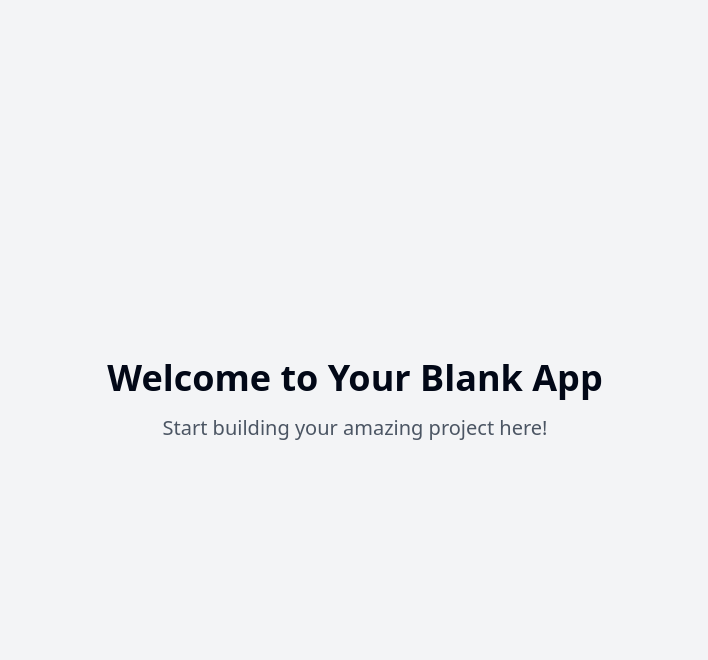
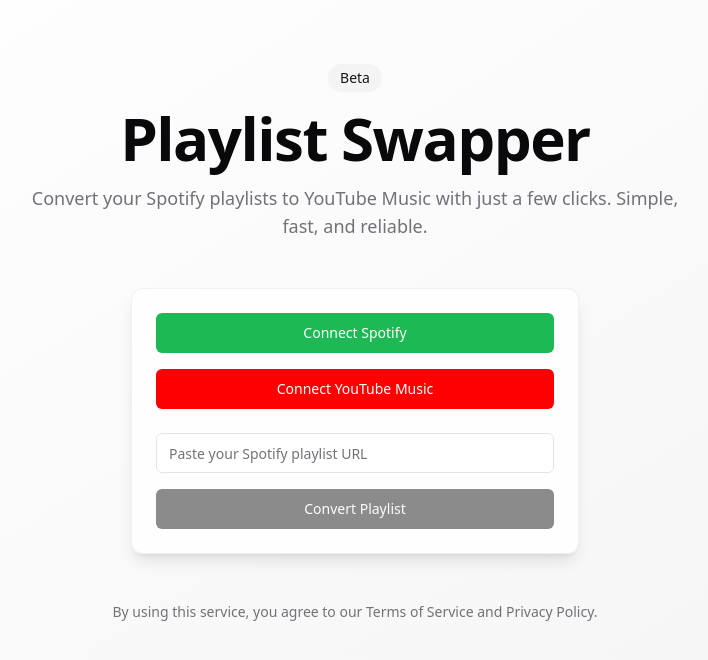
Before and after one commit to oleksiikomar/playlist-swapper, a React (Vite) app: page / in a window 1280 px wide. Shown: the top 660 px of the page, without its empty margins (285-993 px from the left). Built offline with nearby package versions, Linux system fonts and the light colour scheme.

Commit message:
Add Spotify to YouTube Music playlist converter
This commit implements a web application that converts Spotify playlists to YouTube Music playlists.  The app will require user login to both Spotify and YouTube Music accounts, and a Spotify playlist link as input.

```diff
--- a/src/index.css
+++ b/src/index.css
@@ -1,3 +1,6 @@
+
+@import url('https://fonts.googleapis.com/css2?family=Inter:wght@400;500;600;700&display=swap');
+
 @tailwind base;
 @tailwind components;
 @tailwind utilities;
@@ -5,88 +8,47 @@
 @layer base {
   :root {
     --background: 0 0% 100%;
-    --foreground: 222.2 84% 4.9%;
-
+    --foreground: 240 10% 3.9%;
     --card: 0 0% 100%;
-    --card-foreground: 222.2 84% 4.9%;
-
+    --card-foreground: 240 10% 3.9%;
     --popover: 0 0% 100%;
-    --popover-foreground: 222.2 84% 4.9%;
-
-    --primary: 222.2 47.4% 11.2%;
-    --primary-foreground: 210 40% 98%;
-
-    --secondary: 210 40% 96.1%;
-    --secondary-foreground: 222.2 47.4% 11.2%;
-
-    --muted: 210 40% 96.1%;
-    --muted-foreground: 215.4 16.3% 46.9%;
-
-    --accent: 210 40% 96.1%;
-    --accent-foreground: 222.2 47.4% 11.2%;
-
+    --popover-foreground: 240 10% 3.9%;
+    --primary: 240 5.9% 10%;
+    --primary-foreground: 0 0% 98%;
+    --secondary: 240 4.8% 95.9%;
+    --secondary-foreground: 240 5.9% 10%;
+    --muted: 240 4.8% 95.9%;
+    --muted-foreground: 240 3.8% 46.1%;
+    --accent: 240 4.8% 95.9%;
+    --accent-foreground: 240 5.9% 10%;
     --destructive: 0 84.2% 60.2%;
-    --destructive-foreground: 210 40% 98%;
-
-    --border: 214.3 31.8% 91.4%;
-    --input: 214.3 31.8% 91.4%;
-    --ring: 222.2 84% 4.9%;
-
-    --radius: 0.5rem;
-
-    --sidebar-background: 0 0% 98%;
-
-    --sidebar-foreground: 240 5.3% 26.1%;
-
-    --sidebar-primary: 240 5.9% 10%;
-
-    --sidebar-primary-foreground: 0 0% 98%;
-
-    --sidebar-accent: 240 4.8% 95.9%;
-
-    --sidebar-accent-foreground: 240 5.9% 10%;
-
-    --sidebar-border: 220 13% 91%;
-
-    --sidebar-ring: 217.2 91.2% 59.8%;
+    --destructive-foreground: 0 0% 98%;
+    --border: 240 5.9% 90%;
+    --input: 240 5.9% 90%;
+    --ring: 240 5.9% 10%;
+    --radius: 0.75rem;
   }
 
   .dark {
-    --background: 222.2 84% 4.9%;
-    --foreground: 210 40% 98%;
-
-    --card: 222.2 84% 4.9%;
-    --card-foreground: 210 40% 98%;
-
-    --popover: 222.2 84% 4.9%;
-    --popover-foreground: 210 40% 98%;
-
-    --primary: 210 40% 98%;
-    --primary-foreground: 222.2 47.4% 11.2%;
-
-    --secondary: 217.2 32.6% 17.5%;
-    --secondary-foreground: 210 40% 98%;
-
-    --muted: 217.2 32.6% 17.5%;
-    --muted-foreground: 215 20.2% 65.1%;
-
-    --accent: 217.2 32.6% 17.5%;
-    --accent-foreground: 210 40% 98%;
-
+    --background: 240 10% 3.9%;
+    --foreground: 0 0% 98%;
+    --card: 240 10% 3.9%;
+    --card-foreground: 0 0% 98%;
+    --popover: 240 10% 3.9%;
+    --popover-foreground: 0 0% 98%;
+    --primary: 0 0% 98%;
+    --primary-foreground: 240 5.9% 10%;
+    --secondary: 240 3.7% 15.9%;
+    --secondary-foreground: 0 0% 98%;
+    --muted: 240 3.7% 15.9%;
+    --muted-foreground: 240 5% 64.9%;
+    --accent: 240 3.7% 15.9%;
+    --accent-foreground: 0 0% 98%;
     --destructive: 0 62.8% 30.6%;
-    --destructive-foreground: 210 40% 98%;
-
-    --border: 217.2 32.6% 17.5%;
-    --input: 217.2 32.6% 17.5%;
-    --ring: 212.7 26.8% 83.9%;
-    --sidebar-background: 240 5.9% 10%;
-    --sidebar-foreground: 240 4.8% 95.9%;
-    --sidebar-primary: 224.3 76.3% 48%;
-    --sidebar-primary-foreground: 0 0% 100%;
-    --sidebar-accent: 240 3.7% 15.9%;
-    --sidebar-accent-foreground: 240 4.8% 95.9%;
-    --sidebar-border: 240 3.7% 15.9%;
-    --sidebar-ring: 217.2 91.2% 59.8%;
+    --destructive-foreground: 0 0% 98%;
+    --border: 240 3.7% 15.9%;
+    --input: 240 3.7% 15.9%;
+    --ring: 240 4.9% 83.9%;
   }
 }
 
@@ -94,8 +56,13 @@
   * {
     @apply border-border;
   }
-
   body {
-    @apply bg-background text-foreground;
+    @apply bg-background text-foreground font-sans antialiased;
+    font-feature-settings: "rlig" 1, "calt" 1;
   }
 }
+
+.backdrop-blur-sm {
+  backdrop-filter: blur(8px);
+  -webkit-backdrop-filter: blur(8px);
+}
--- a/src/pages/Index.tsx
+++ b/src/pages/Index.tsx
@@ -1,11 +1,101 @@
-// Update this page (the content is just a fallback if you fail to update the page)
+
+import { Button } from "@/components/ui/button";
+import { Card } from "@/components/ui/card";
+import { Input } from "@/components/ui/input";
+import { useToast } from "@/hooks/use-toast";
+import { useState } from "react";
 
 const Index = () => {
+  const { toast } = useToast();
+  const [playlistUrl, setPlaylistUrl] = useState("");
+  const [isLoading, setIsLoading] = useState(false);
+
+  const handleSpotifyAuth = () => {
+    toast({
+      title: "Coming Soon",
+      description: "Spotify authentication will be implemented in the next update.",
+    });
+  };
+
+  const handleYouTubeAuth = () => {
+    toast({
+      title: "Coming Soon",
+      description: "YouTube Music authentication will be implemented in the next update.",
+    });
+  };
+
+  const handleSubmit = (e: React.FormEvent) => {
+    e.preventDefault();
+    setIsLoading(true);
+
+    // Simulate processing
+    setTimeout(() => {
+      toast({
+        title: "Feature in Development",
+        description: "Playlist conversion will be available in the next update.",
+      });
+      setIsLoading(false);
+    }, 1500);
+  };
+
   return (
-    <div className="min-h-screen flex items-center justify-center bg-gray-100">
-      <div className="text-center">
-        <h1 className="text-4xl font-bold mb-4">Welcome to Your Blank App</h1>
-        <p className="text-xl text-gray-600">Start building your amazing project here!</p>
+    <div className="min-h-screen bg-gradient-to-br from-background to-muted">
+      <div className="container px-4 py-16 mx-auto animate-fadeIn">
+        <div className="text-center mb-12">
+          <span className="inline-block px-3 py-1 text-sm font-medium bg-accent text-accent-foreground rounded-full mb-4">
+            Beta
+          </span>
+          <h1 className="text-4xl md:text-6xl font-bold mb-4 tracking-tight">
+            Playlist Swapper
+          </h1>
+          <p className="text-lg text-muted-foreground max-w-2xl mx-auto">
+            Convert your Spotify playlists to YouTube Music with just a few clicks.
+            Simple, fast, and reliable.
+          </p>
+        </div>
+
+        <Card className="max-w-md mx-auto backdrop-blur-sm bg-card/80 p-6 rounded-xl shadow-lg border border-border/50">
+          <div className="space-y-6">
+            <div className="space-y-4">
+              <Button
+                onClick={handleSpotifyAuth}
+                className="w-full bg-spotify hover:bg-spotify/90 text-white transition-all duration-200"
+              >
+                Connect Spotify
+              </Button>
+              <Button
+                onClick={handleYouTubeAuth}
+                className="w-full bg-youtube hover:bg-youtube/90 text-white transition-all duration-200"
+              >
+                Connect YouTube Music
+              </Button>
+            </div>
+
+            <form onSubmit={handleSubmit} className="space-y-4">
+              <Input
+                type="url"
+                placeholder="Paste your Spotify playlist URL"
+                value={playlistUrl}
+                onChange={(e) => setPlaylistUrl(e.target.value)}
+                className="w-full bg-background/50"
+              />
+              <Button
+                type="submit"
+                className="w-full"
+                disabled={!playlistUrl || isLoading}
+              >
+                {isLoading ? "Converting..." : "Convert Playlist"}
+              </Button>
+            </form>
+          </div>
+        </Card>
+
+        <div className="mt-12 text-center text-sm text-muted-foreground">
+          <p>
+            By using this service, you agree to our Terms of Service and Privacy
+            Policy.
+          </p>
+        </div>
       </div>
     </div>
   );
--- a/tailwind.config.ts
+++ b/tailwind.config.ts
@@ -1,3 +1,4 @@
+
 import type { Config } from "tailwindcss";
 
 export default {
@@ -12,85 +13,70 @@ export default {
   theme: {
     container: {
       center: true,
-			padding: '2rem',
+      padding: "2rem",
       screens: {
-				'2xl': '1400px'
-			}
+        "2xl": "1400px",
+      },
     },
     extend: {
       colors: {
-				border: 'hsl(var(--border))',
-				input: 'hsl(var(--input))',
-				ring: 'hsl(var(--ring))',
-				background: 'hsl(var(--background))',
-				foreground: 'hsl(var(--foreground))',
+        spotify: "#1DB954",
+        youtube: "#FF0000",
+        border: "hsl(var(--border))",
+        input: "hsl(var(--input))",
+        ring: "hsl(var(--ring))",
+        background: "hsl(var(--background))",
+        foreground: "hsl(var(--foreground))",
         primary: {
-					DEFAULT: 'hsl(var(--primary))',
-					foreground: 'hsl(var(--primary-foreground))'
+          DEFAULT: "hsl(var(--primary))",
+          foreground: "hsl(var(--primary-foreground))",
         },
         secondary: {
-					DEFAULT: 'hsl(var(--secondary))',
-					foreground: 'hsl(var(--secondary-foreground))'
+          DEFAULT: "hsl(var(--secondary))",
+          foreground: "hsl(var(--secondary-foreground))",
         },
         destructive: {
-					DEFAULT: 'hsl(var(--destructive))',
-					foreground: 'hsl(var(--destructive-foreground))'
+          DEFAULT: "hsl(var(--destructive))",
+          foreground: "hsl(var(--destructive-foreground))",
         },
         muted: {
-					DEFAULT: 'hsl(var(--muted))',
-					foreground: 'hsl(var(--muted-foreground))'
+          DEFAULT: "hsl(var(--muted))",
+          foreground: "hsl(var(--muted-foreground))",
         },
         accent: {
-					DEFAULT: 'hsl(var(--accent))',
-					foreground: 'hsl(var(--accent-foreground))'
-				},
-				popover: {
-					DEFAULT: 'hsl(var(--popover))',
-					foreground: 'hsl(var(--popover-foreground))'
+          DEFAULT: "hsl(var(--accent))",
+          foreground: "hsl(var(--accent-foreground))",
         },
         card: {
-					DEFAULT: 'hsl(var(--card))',
-					foreground: 'hsl(var(--card-foreground))'
+          DEFAULT: "hsl(var(--card))",
+          foreground: "hsl(var(--card-foreground))",
         },
-				sidebar: {
-					DEFAULT: 'hsl(var(--sidebar-background))',
-					foreground: 'hsl(var(--sidebar-foreground))',
-					primary: 'hsl(var(--sidebar-primary))',
-					'primary-foreground': 'hsl(var(--sidebar-primary-foreground))',
-					accent: 'hsl(var(--sidebar-accent))',
-					'accent-foreground': 'hsl(var(--sidebar-accent-foreground))',
-					border: 'hsl(var(--sidebar-border))',
-					ring: 'hsl(var(--sidebar-ring))'
-				}
-			},
-			borderRadius: {
-				lg: 'var(--radius)',
-				md: 'calc(var(--radius) - 2px)',
-				sm: 'calc(var(--radius) - 4px)'
       },
       keyframes: {
-				'accordion-down': {
-					from: {
-						height: '0'
+        "accordion-down": {
+          from: { height: "0" },
+          to: { height: "var(--radix-accordion-content-height)" },
         },
-					to: {
-						height: 'var(--radix-accordion-content-height)'
-					}
+        "accordion-up": {
+          from: { height: "var(--radix-accordion-content-height)" },
+          to: { height: "0" },
         },
-				'accordion-up': {
-					from: {
-						height: 'var(--radix-accordion-content-height)'
+        fadeIn: {
+          "0%": { opacity: "0" },
+          "100%": { opacity: "1" },
         },
-					to: {
-						height: '0'
-					}
-				}
+        slideUp: {
+          "0%": { transform: "translateY(100%)" },
+          "100%": { transform: "translateY(0)" },
+        },
       },
       animation: {
-				'accordion-down': 'accordion-down 0.2s ease-out',
-				'accordion-up': 'accordion-up 0.2s ease-out'
-			}
-		}
+        "accordion-down": "accordion-down 0.2s ease-out",
+        "accordion-up": "accordion-up 0.2s ease-out",
+        fadeIn: "fadeIn 0.5s ease-out",
+        slideUp: "slideUp 0.5s ease-out",
+      },
+    },
   },
   plugins: [require("tailwindcss-animate")],
 } satisfies Config;
```
Lines whose indentation alone changed are shown as unchanged.
